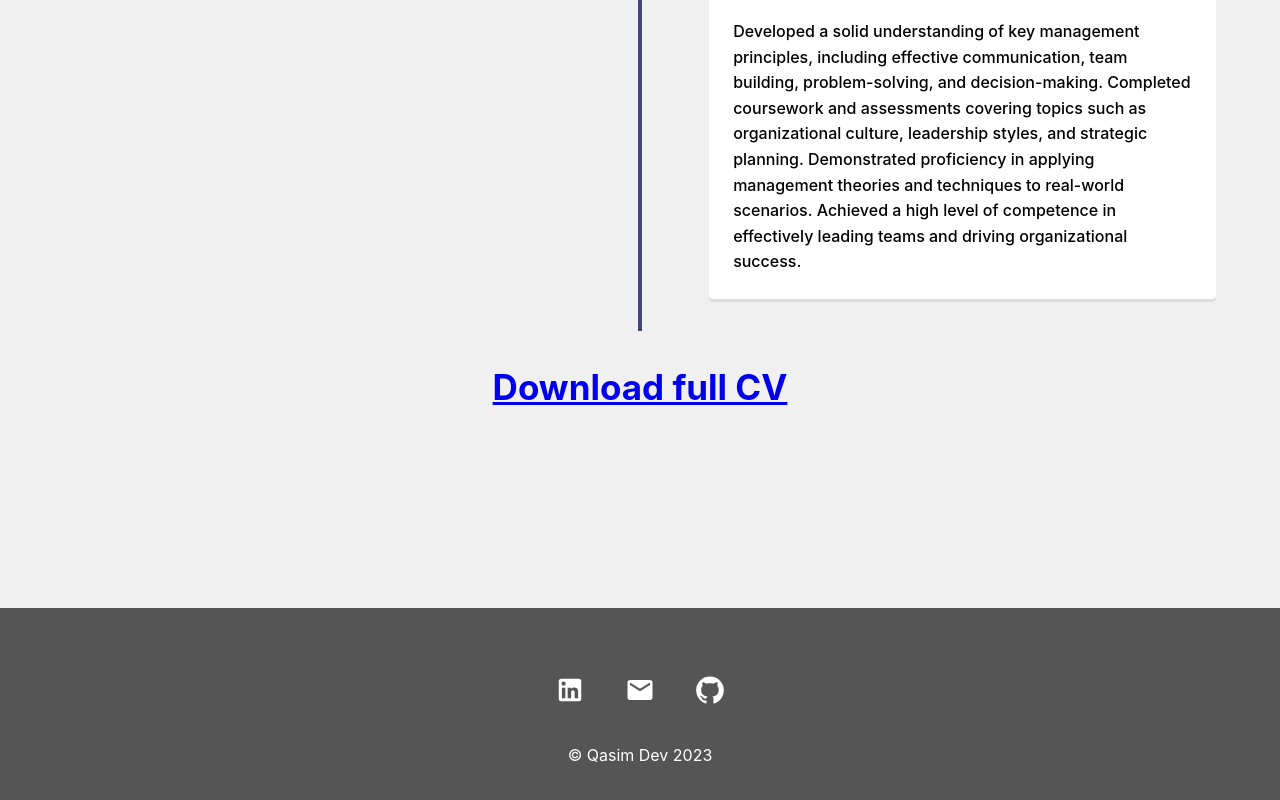
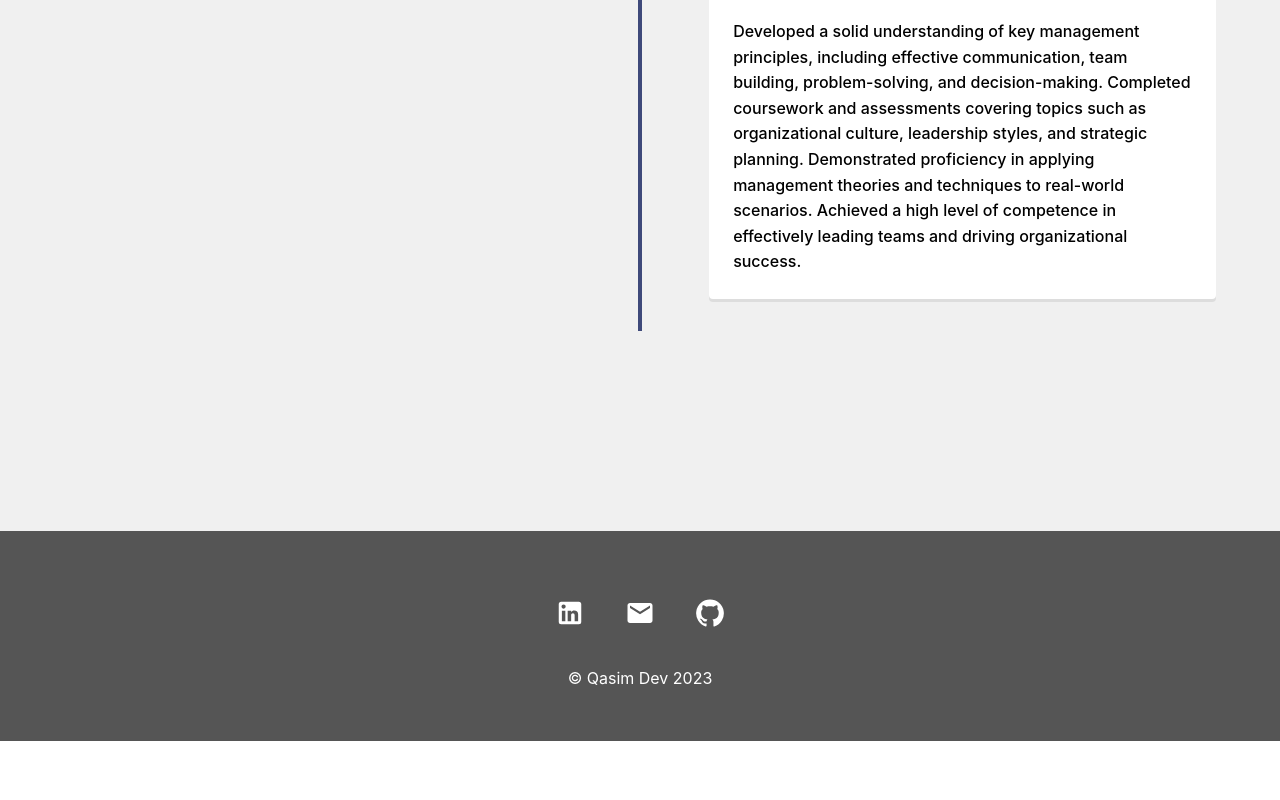
Before and after one commit to Qasim538/qas-portfolio, a React (Create React App) app: page /experience in a window 1280 px wide. Shown: the part 2041-2841 px from the top of the page. After the commit the page ends 2782 px from the top, so only its background shows below. Built offline with nearby package versions, Linux system fonts and the light colour scheme.

Commit message:
updated home page removed CV

```diff
--- a/src/pages/Experience.js
+++ b/src/pages/Experience.js
@@ -49,11 +49,7 @@ function Experience() {
             </VerticalTimelineElement>
 
         </VerticalTimeline>
-        <div>
-        <a target="_blank" href={pdf}>
-        <h3 className="skills">Download full CV</h3>
-        </a>
-        </div>
+
 
         </div>
     )
--- a/src/pages/Home.js
+++ b/src/pages/Home.js
@@ -31,11 +31,7 @@ function Home() {
             <GitHubIcon />
             </a>
             </div>
-            <a target="_blank" href={pdf}>
-            <button>
-             Download CV
-            </button>
-            </a>
+
             </div>
         </div>
         <div className="skills">
```
